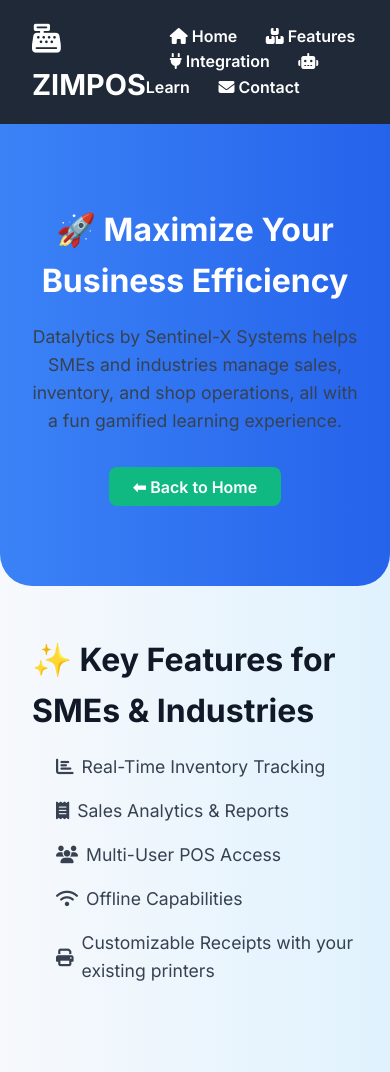
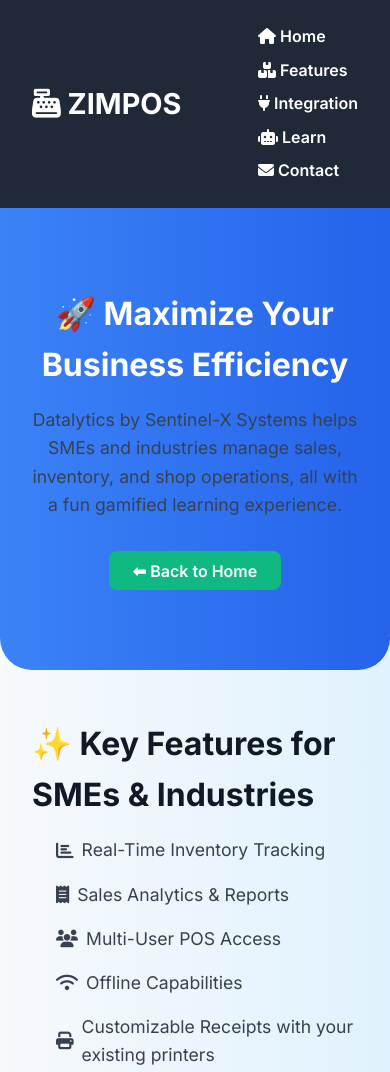
Before and after one commit to SentinelXZimbabwe/ZIMPOS-Datalytics-Website, a plain HTML site: page readmore.html in a window 390 px wide. Shown: the top 1072 px of the page. Drawn offline with Linux system fonts and the light colour scheme.

Commit message:
Update readmore.html

```diff
--- a/readmore.html
+++ b/readmore.html
@@ -13,11 +13,13 @@
   a { text-decoration:none; color:inherit; }
   img { max-width:100%; display:block; }
 
+  /* Header */
   header { background-color:#1f2937; color:white; padding:1rem 2rem; display:flex; justify-content:space-between; align-items:center; position:sticky; top:0; z-index:1000; }
   header h1 { font-size:1.8rem; font-weight:700; }
   nav a { margin-left:1.5rem; font-weight:600; color:white; transition:color 0.3s; }
   nav a:hover { color:#3b82f6; }
 
+  /* Sections */
   section { padding:3rem 2rem; max-width:1200px; margin:auto; }
   section h3 { font-size:2rem; font-weight:700; margin-bottom:1rem; color:#111827; display:flex; align-items:center; gap:0.5rem; justify-content:center; }
   section p, ul li { font-size:1.1rem; margin-bottom:1rem; color:#374151; }
@@ -59,6 +61,7 @@
   @media(max-width:768px){
     .hero h2 { font-size:2rem; }
     .hero p { font-size:1.1rem; }
+    nav a { display:block; margin:0.5rem 0; }
   }
 </style>
 </head>
```
